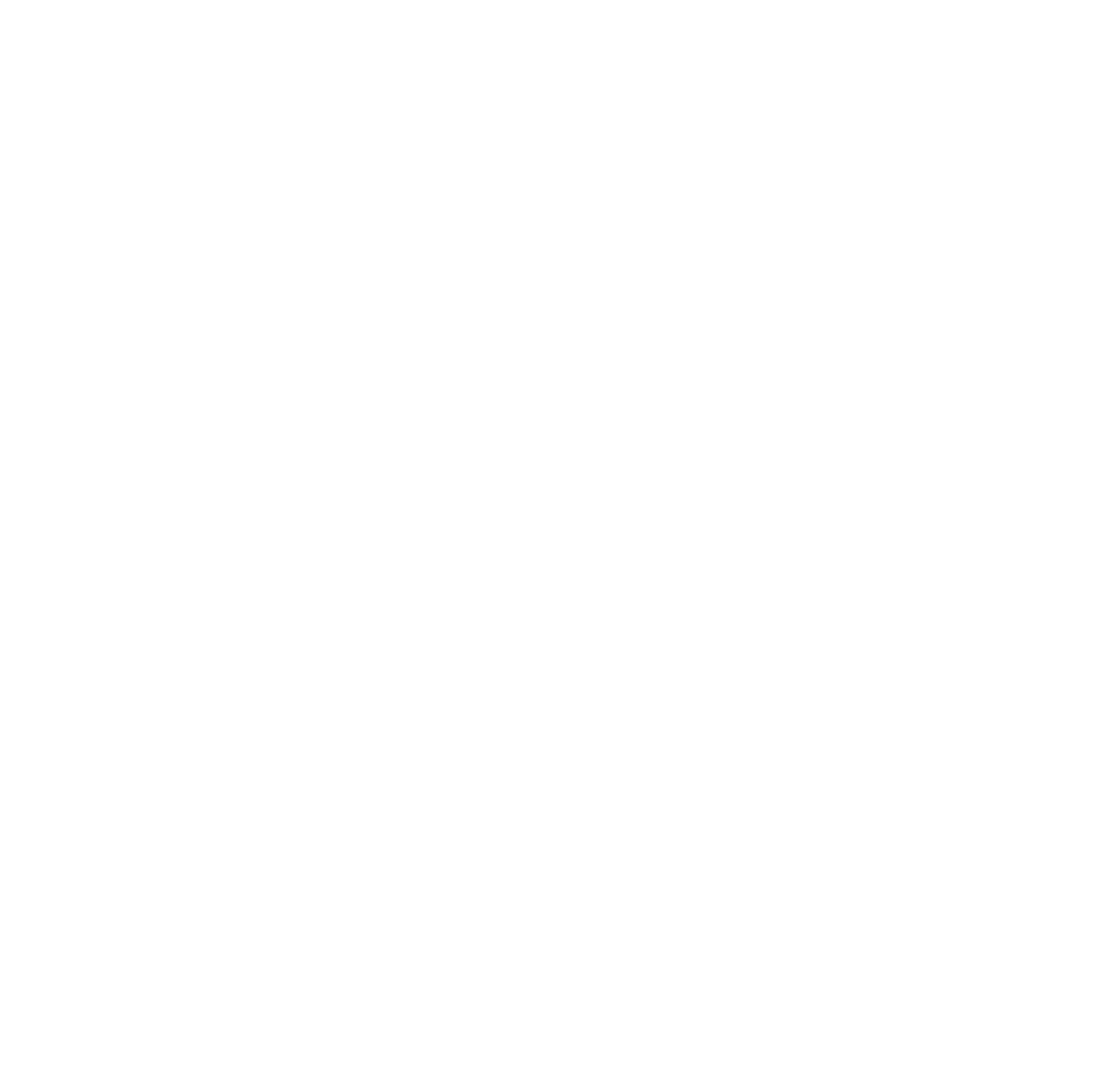
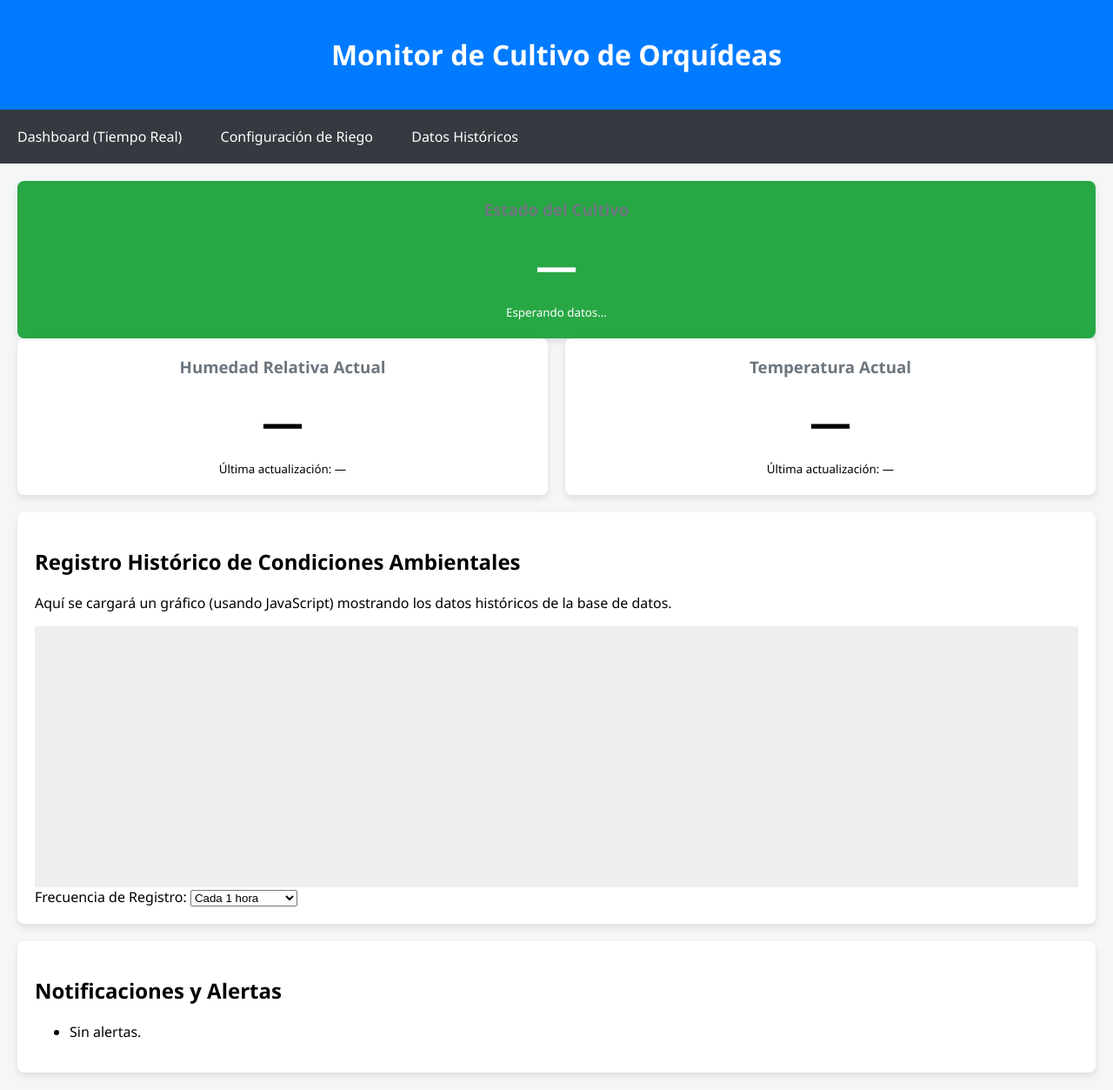
Before and after one commit to Jorge-Paez1822/NuevoProyectoIntegracion2, a plain HTML site: page index.html in a window 1280 px wide. Shown: the whole page at 87% size. Before the commit the page ends 800 px from the top, so only its background shows below. Drawn offline with Linux system fonts and the light colour scheme.

Commit message:
cambio index1

```diff
--- a/index.html
+++ b/index.html
@@ -1,11 +1,79 @@
 <!DOCTYPE html>
-<html lang="en">
+<html lang="es">
 <head>
     <meta charset="UTF-8">
     <meta name="viewport" content="width=device-width, initial-scale=1.0">
-    <title>Document</title>
+    <title>Monitor de Cultivo de Orquídeas - Dashboard</title>
+    <style>
+        body { font-family: 'Segoe UI', Tahoma, Geneva, Verdana, sans-serif; margin: 0; background-color: #f4f7f6; }
+        header { background-color: #007bff; color: white; padding: 20px; text-align: center; }
+        nav { background-color: #343a40; padding: 10px 0; }
+        nav a { color: white; text-decoration: none; padding: 10px 20px; display: inline-block; }
+        nav a:hover { background-color: #0056b3; }
+        .container { padding: 20px; }
+        .grid { display: grid; grid-template-columns: repeat(auto-fit, minmax(300px, 1fr)); gap: 20px; margin-bottom: 20px; }
+        .card { background-color: white; padding: 20px; border-radius: 8px; box-shadow: 0 4px 8px rgba(0,0,0,0.1); }
+        .kpi { text-align: center; }
+        .kpi h3 { margin-top: 0; color: #6c757d; }
+        .kpi .value { font-size: 3em; font-weight: bold; margin: 10px 0; }
+        .status-optimal { background-color: #28a745; color: white; }
+        .status-alert { background-color: #dc3545; color: white; }
+    </style>
 </head>
 <body>
 
+    <header>
+        <h1>Monitor de Cultivo de Orquídeas</h1>
+    </header>
+
+    <nav>
+        <a href="/index.html">Dashboard (Tiempo Real)</a>
+        <a href="/config_riego.html">Configuración de Riego</a>
+        <a href="#historico">Datos Históricos</a>
+    </nav>
+
+    <div class="container">
+        <div class="card kpi status-optimal" id="estado-card">
+            <h3>Estado del Cultivo</h3>
+            <p class="value" id="estado-cultivo">—</p>
+            <small id="status-detail">Esperando datos...</small>
+        </div>
+
+        <div class="grid">
+            <div class="card kpi">
+                <h3>Humedad Relativa Actual</h3>
+                <p class="value" id="humedad-actual">—</p>
+                <small id="ultima-actualizacion">Última actualización: —</small>
+            </div>
+
+            <div class="card kpi">
+                <h3>Temperatura Actual</h3>
+                <p class="value" id="temperatura-actual">—</p>
+                <small id="temp-ultimo">Última actualización: —</small>
+            </div>
+        </div>
+
+        <div class="card" id="historico">
+            <h2>Registro Histórico de Condiciones Ambientales</h2>
+            <p>Aquí se cargará un gráfico (usando JavaScript) mostrando los datos históricos de la base de datos.</p>
+            <div id="chart-container" style="height: 300px; background-color: #eee;"></div>
+            <label for="frecuencia">Frecuencia de Registro:</label>
+            <select id="frecuencia">
+                <option value="1h">Cada 1 hora</option>
+                <option value="30m">Cada 30 minutos</option>
+                <option value="15m">Cada 15 minutos</option>
+            </select>
+        </div>
+
+        <div class="card" style="margin-top: 20px;">
+            <h2>Notificaciones y Alertas</h2>
+            <ul id="alertas-list">
+                <li id="alerta-1">Sin alertas.</li>
+            </ul>
+        </div>
+
+    </div>
+
+    <script src="/js/app.js"></script>
 </body>
 </html>
```
